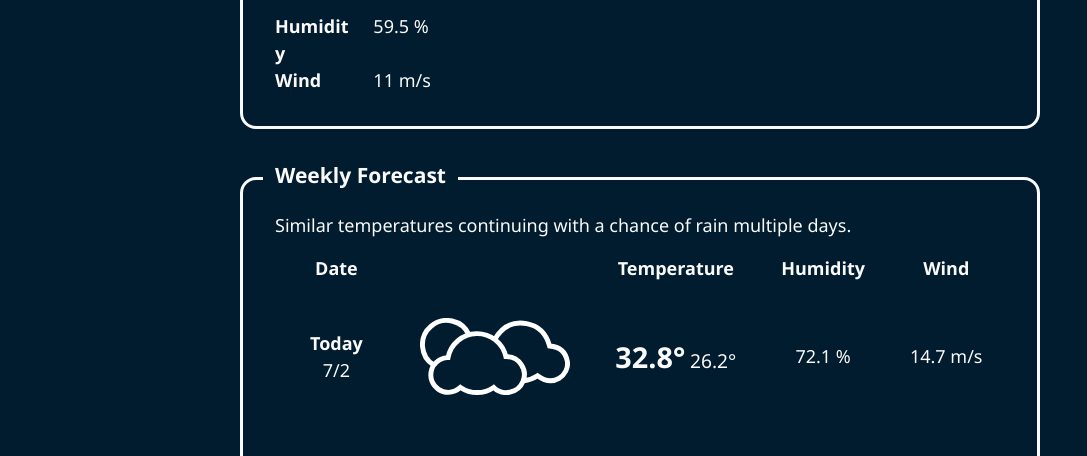
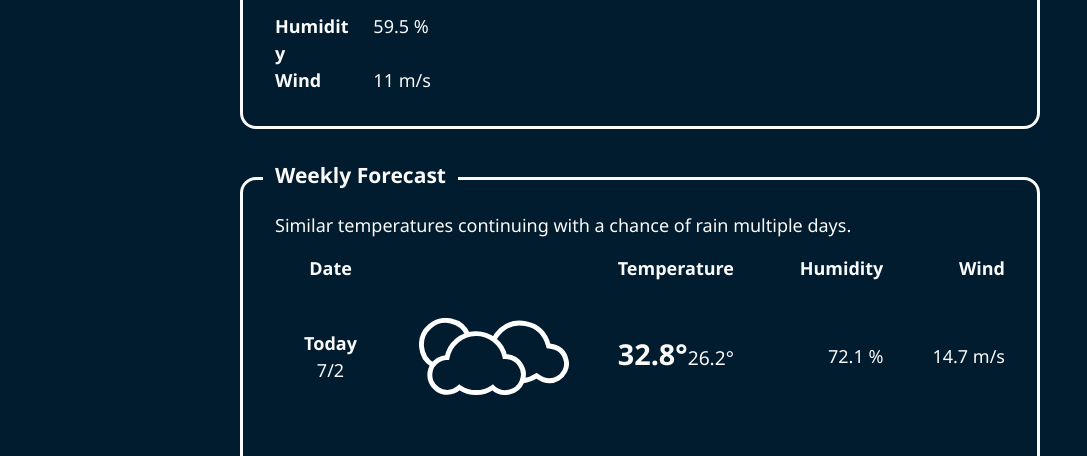
Before and after one commit to tptam/odin-weather-app, a plain HTML site: page index.html in a window 1280 px wide. Shown: the part 496-952 px from the top of the page, without its empty margins (0-1087 px from the left). Drawn offline with nearby package versions, Linux system fonts and the light colour scheme.

Commit message:
Modify text align for better responsibility

```diff
--- a/style.css
+++ b/style.css
@@ -242,6 +242,7 @@ h3 {
 .week table {
     display: grid;
     grid-template-columns: repeat(5, auto);
+    column-gap: var(--gutter);
 }
 
 .week thead, .week tbody, .week tr{
@@ -252,6 +253,14 @@ h3 {
     display: grid;
     align-items: center;
     justify-items: center;
+}
+
+th.temp, th.humidity, th.windspeed {
+    display: block;
+    overflow: hidden;
+    white-space: nowrap;
+    text-overflow: ellipsis;
+    min-width: 50px;
 }
 
 .week tbody .date {
@@ -271,22 +280,37 @@ h3 {
     width: 150px;
 }
 
+.week .temp span {
+    display: flex;
+    flex-wrap: wrap;
+    align-items: baseline;
+    justify-content: center;
+}
+
 .week .temp .max {
     font-size: 1.8rem;
     font-weight: bold;
+    line-height: 1;
+    text-align: center;
 }
 
 .week .temp .min {
     font-size: 1.2rem;
+    text-align: center;
 }
 
-.week .humidity,
-.week .windspeed {
+.week th.humidity,
+.week th.windspeed {
     text-align: right;
 }
 
+.week td.humidity,
+.week td.windspeed {
+    justify-items: end;
+    text-align: right;
+}
 
-@media screen and (max-width: 475px) {
+@media screen and (max-width: 550px) {
     .current .summary {
         grid-template-rows: auto auto;
         grid-template-areas: "icon temp" "conditions conditions";
```
